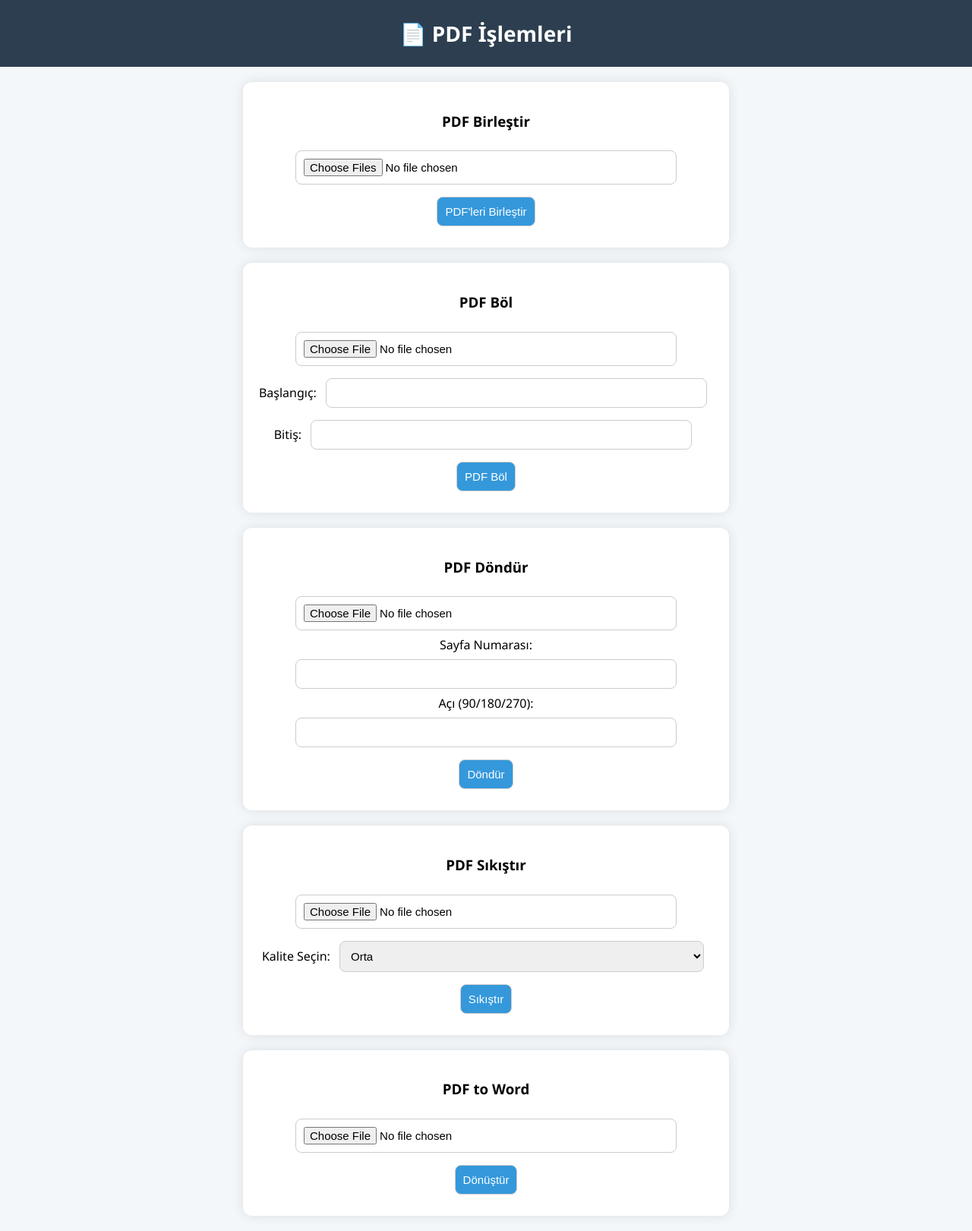
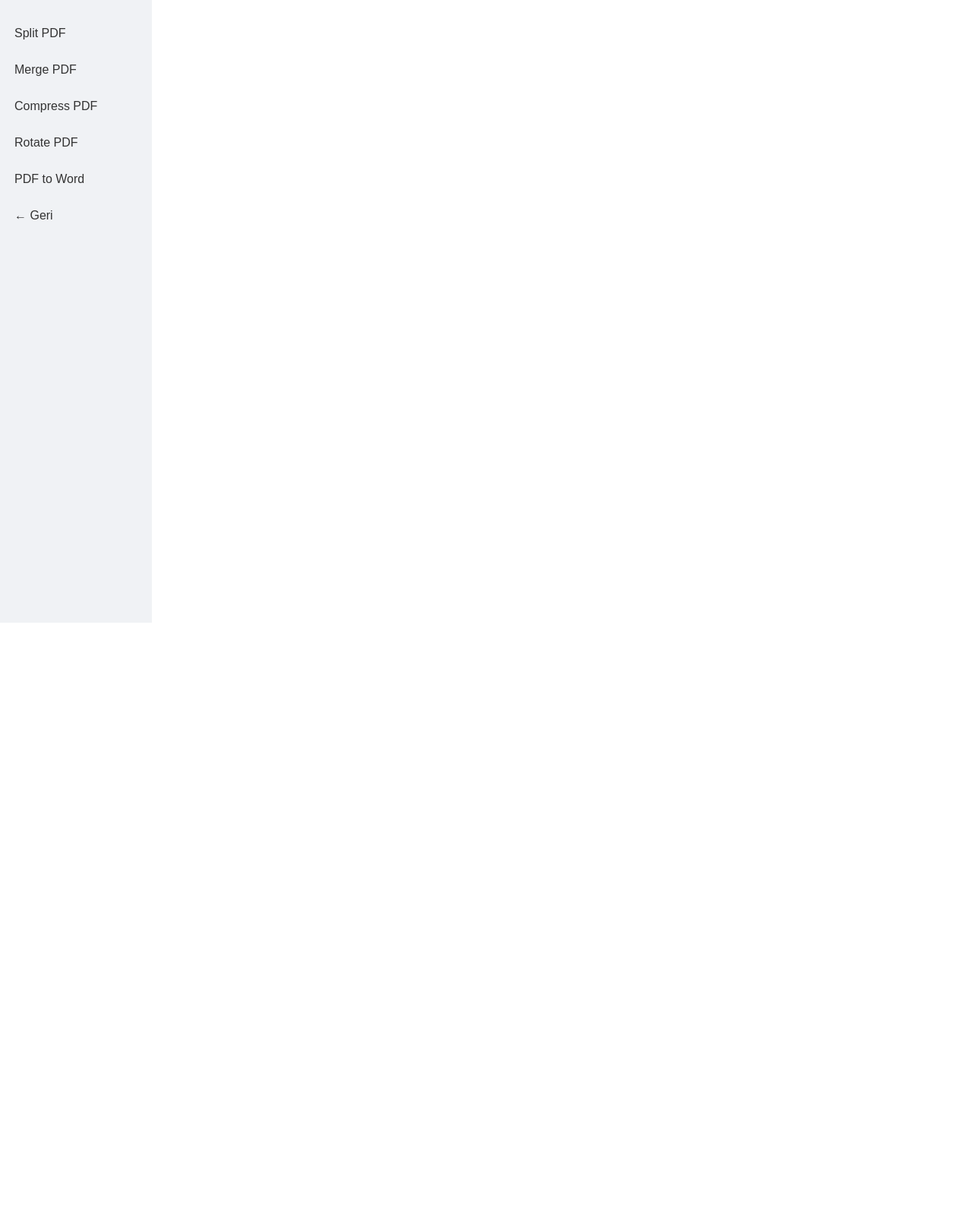
Before and after one commit to srknkrt1/ofis-asistani, a Flask app: page /pdf in a window 1280 px wide. Shown: the whole page at 76% size. After the commit the page ends 820 px from the top, so only its background shows below. Run offline with Flask 3, Linux system fonts and the light colour scheme.

Commit message:
Update pdf.html

```diff
--- a/templates/pdf.html
+++ b/templates/pdf.html
@@ -3,99 +3,57 @@
 <head>
   <meta charset="UTF-8">
   <title>PDF İşlemleri</title>
-  <meta name="viewport" content="width=device-width, initial-scale=1.0">
   <style>
     body {
-      font-family: "Segoe UI", sans-serif;
-      background: #f4f7fa;
+      display: flex;
       margin: 0;
-      padding: 0;
-      text-align: center;
+      font-family: Arial, sans-serif;
     }
 
-    header {
-      background: #2c3e50;
-      color: white;
-      padding: 25px 0;
-      font-size: 28px;
+    .sidebar {
+      width: 200px;
+      background: #f0f2f5;
+      padding-top: 20px;
+      height: 100vh;
+    }
+
+    .sidebar a {
+      display: block;
+      padding: 15px;
+      color: #333;
+      text-decoration: none;
+      border-left: 4px solid transparent;
+    }
+
+    .sidebar a:hover, .sidebar a.active {
+      background: #fff;
+      border-left: 4px solid #007bff;
       font-weight: bold;
     }
 
-    form {
-      background: white;
-      border-radius: 12px;
-      padding: 20px;
-      margin: 20px auto;
-      max-width: 600px;
-      box-shadow: 0 0 15px rgba(0,0,0,0.1);
-    }
-
-    input, select {
-      margin: 8px;
-      padding: 10px;
-      width: 80%;
-      border: 1px solid #ccc;
-      border-radius: 8px;
-      font-size: 15px;
-    }
-
-    input[type="submit"] {
-      width: auto;
-      background: #3498db;
-      color: white;
-      cursor: pointer;
-      transition: 0.3s ease;
-    }
-
-    input[type="submit"]:hover {
-      background: #2980b9;
+    .content {
+      flex-grow: 1;
+      padding: 40px;
+      background: #fff;
     }
   </style>
 </head>
 <body>
 
-  <header>📄 PDF İşlemleri</header>
+  <div class="sidebar">
+    <a href="/pdf/split" class="{{ 'active' if active == 'split' else '' }}">Split PDF</a>
+    <a href="/pdf/merge" class="{{ 'active' if active == 'merge' else '' }}">Merge PDF</a>
+    <a href="/pdf/compress" class="{{ 'active' if active == 'compress' else '' }}">Compress PDF</a>
+    <a href="/pdf/rotate" class="{{ 'active' if active == 'rotate' else '' }}">Rotate PDF</a>
+    <a href="/pdf/pdf2word" class="{{ 'active' if active == 'pdf2word' else '' }}">PDF to Word</a>
+    <a href="/">← Geri</a>
+  </div>
 
-  <form action="/pdf/merge" method="post" enctype="multipart/form-data">
-    <h3>PDF Birleştir</h3>
-    <input type="file" name="pdfs" multiple required accept=".pdf"><br>
-    <input type="submit" value="PDF'leri Birleştir">
-  </form>
-
-  <form action="/pdf/split" method="post" enctype="multipart/form-data">
-    <h3>PDF Böl</h3>
-    <input type="file" name="pdf" required><br>
-    Başlangıç: <input type="number" name="start" min="1" required><br>
-    Bitiş: <input type="number" name="end" min="1" required><br>
-    <input type="submit" value="PDF Böl">
-  </form>
-
-  <form action="/pdf/rotate" method="post" enctype="multipart/form-data">
-    <h3>PDF Döndür</h3>
-    <input type="file" name="pdf" required><br>
-    Sayfa Numarası: <input type="number" name="page" min="1" required><br>
-    Açı (90/180/270): <input type="number" name="angle" required><br>
-    <input type="submit" value="Döndür">
-  </form>
-
-  <form action="/pdf/compress" method="post" enctype="multipart/form-data">
-    <h3>PDF Sıkıştır</h3>
-    <input type="file" name="pdf" required><br>
-    Kalite Seçin:
-    <select name="quality">
-      <option value="ekstrem">Ekstrem</option>
-      <option value="düşük">Düşük</option>
-      <option value="orta" selected>Orta</option>
-      <option value="yüksek">Yüksek</option>
-    </select><br>
-    <input type="submit" value="Sıkıştır">
-  </form>
-
-  <form action="/pdf/pdf2word" method="post" enctype="multipart/form-data">
-    <h3>PDF to Word</h3>
-    <input type="file" name="pdf" required><br>
-    <input type="submit" value="Dönüştür">
-  </form>
+  <div class="content">
+    {% block content %}
+    <!-- Buraya her işlemin formu eklenecek -->
+    {% endblock %}
+  </div>
 
 </body>
 </html>
```
